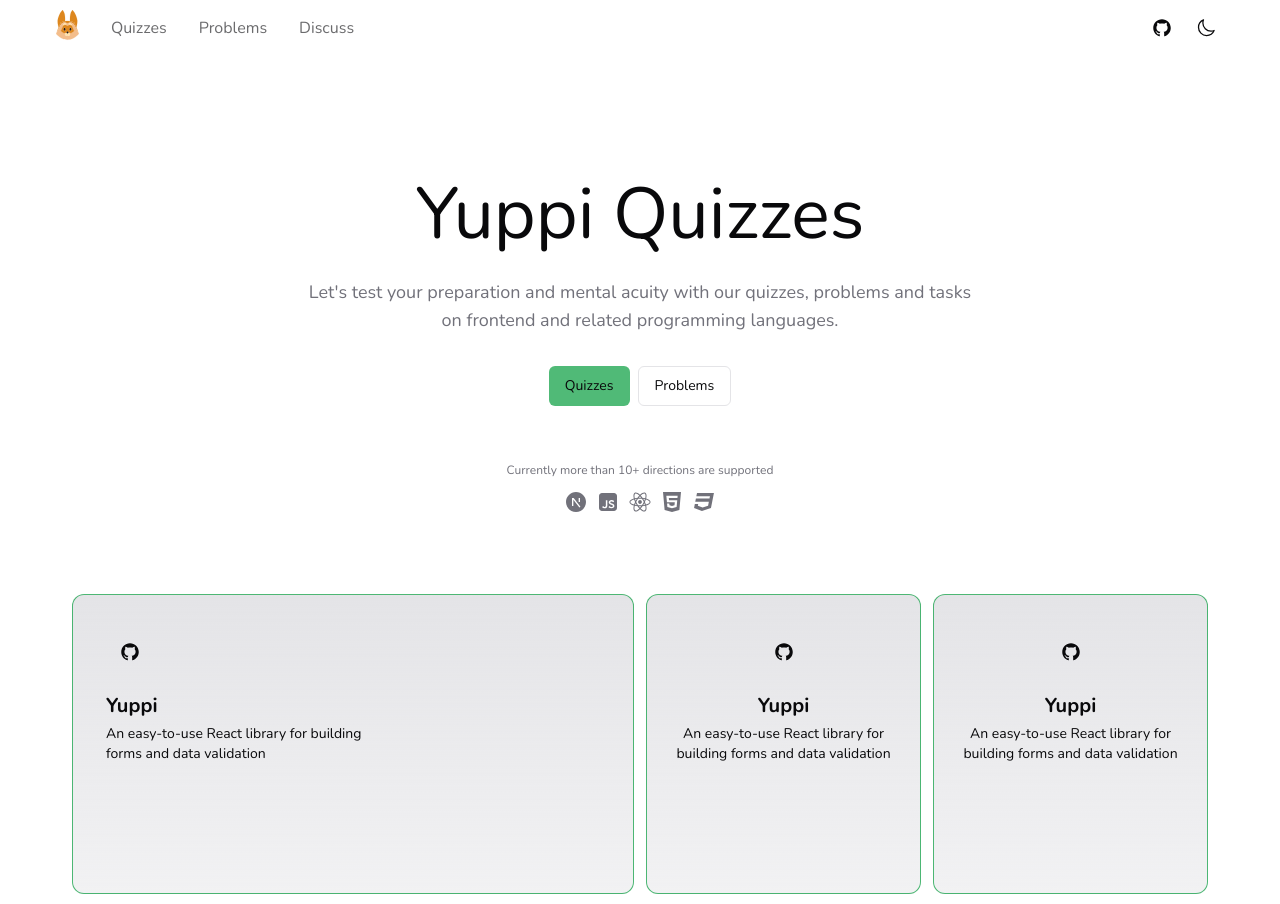
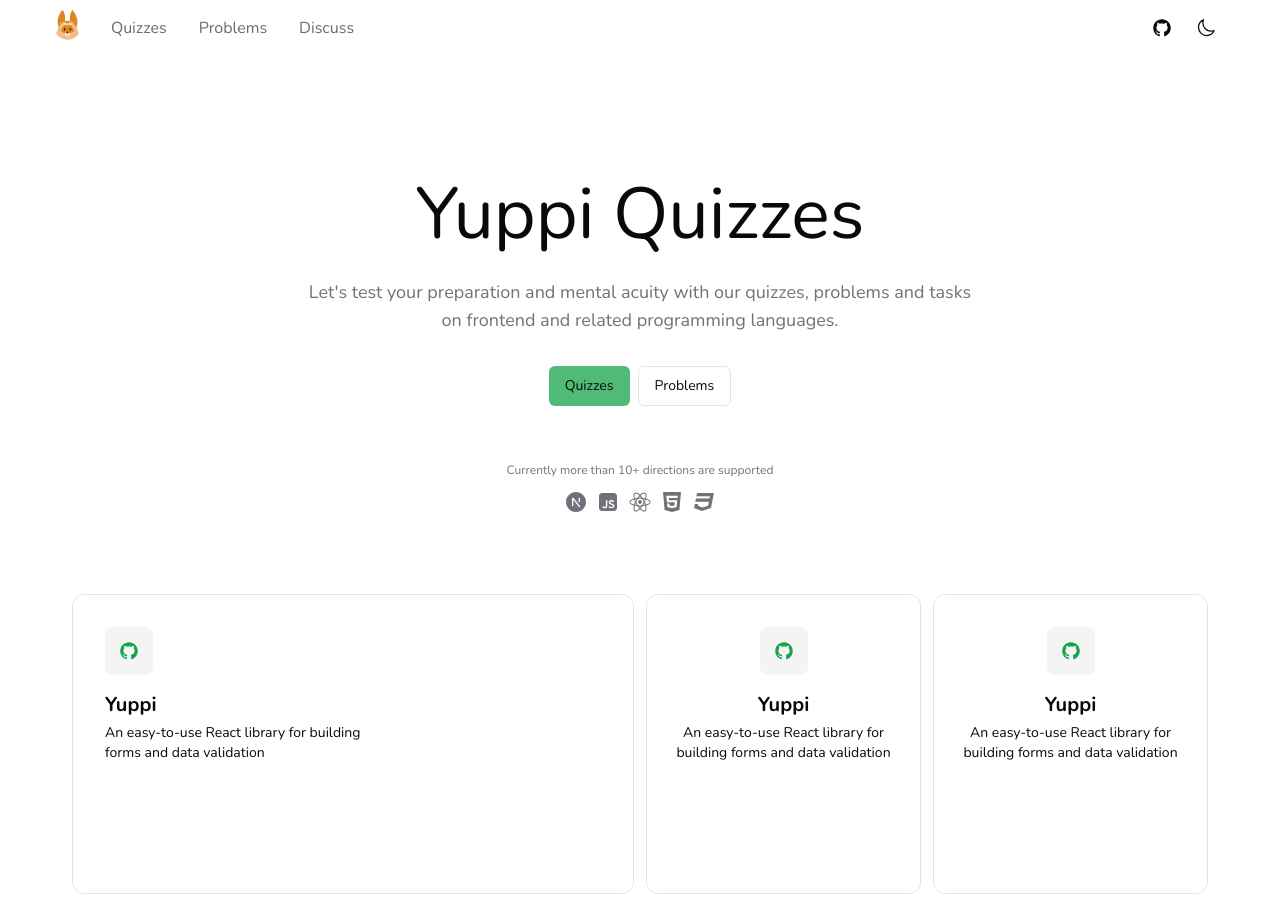
Before and after one commit to Esutarosa/yuppi, a Next.js app: page / in a window 1280 px wide. Shown: the top 904 px of the page. Built offline with nearby package versions, Linux system fonts and the light colour scheme.

Commit message:
* Style improvements

```diff
--- a/src/components/common/Panel/index.tsx
+++ b/src/components/common/Panel/index.tsx
@@ -15,11 +15,11 @@ const Panel: FC<PropsWithChildren<PanelProps>> = ({
 }) => {
   return (
     <div className={cn(
-      'relative border border-primary/75 dark:border-none rounded-xl p-px bg-surface-100 bg-gradient-to-b from-border to-border/50 dark:to-surface-100 transition-all flex items-center justify-center',
+      'relative border border-border rounded-xl bg-card transition-all flex items-center justify-center',
       outerClassName
     )}>
       <div className={cn(
-        'relative z-10 w-full h-full rounded-xl bg-surface-100 overflow-hidden text-foreground-light',
+        'relative z-10 w-full h-full rounded-xl bg-card overflow-hidden text-foreground',
         innerClassName
       )}>
         {children}
--- a/src/components/containers/Popular/PopularCard/index.tsx
+++ b/src/components/containers/Popular/PopularCard/index.tsx
@@ -86,7 +86,6 @@ const PopularCard: FC<PopularCardProps> = ({
             {quiz_url && (
               <Button
                 size="lg"
-                type="button"
                 className="group group-hover/panel:text-foreground overflow-hidden text-muted-foreground !bg-transparent !p-0"
               >
                 Start trying
--- a/src/components/containers/Products/ProductCard/index.tsx
+++ b/src/components/containers/Products/ProductCard/index.tsx
@@ -35,13 +35,13 @@ const ProductCard: FC<ProductCardProps> = ({
     >
       <Panel
         outerClassName='relative w-full h-full'
-        innerClassName='relative overflow-hidden flex-1 flex flex-col items-center gap-5 lg:items-start justify-between bg-surface-100 w-full rounded-xl h-full'
+        innerClassName='relative overflow-hidden flex-1 flex flex-col items-center gap-5 lg:items-start justify-between w-full rounded-xl h-full'
       >
         <div className={cn(
           'relative z-10 flex flex-col lg:h-full gap-1 text-foreground mx-auto items-center text-center h-full px-6 py-8',
           alignLeft && 'lg:mx-0 lg:pl-8 lg:items-start lg:text-left lg:max-w-[320px]'
         )}>
-          <div className='flex items-center justify-center h-12 w-12 bg-alternative rounded-lg mb-3'>{icon}</div>
+          <div className='flex items-center justify-center h-12 w-12 bg-muted dark:bg-background text-primary rounded-lg mb-3'>{icon}</div>
           <h2 className='text-xl'>{title}</h2>
           <div className='flex-1 flex flex-col justify-between gap-2'>
             <p className='text-sm text-foreground'>{subtitle}</p>
```
